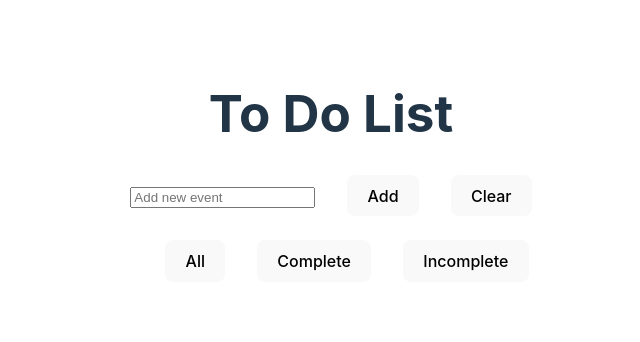
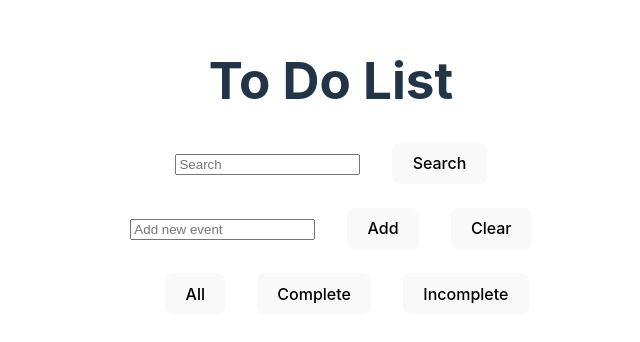
Before and after one commit to TypeErrorEngine2022/Note_FrontEnd, a React (Vite) app: page / in a window 1280 px wide. Shown: the part 234-576 px from the top of the page, without its empty margins (309-949 px from the left). Built offline with nearby package versions, Linux system fonts and the light colour scheme.

Commit message:
implemented search function

```diff
--- a/src/Components/ToDoList.tsx
+++ b/src/Components/ToDoList.tsx
@@ -1,8 +1,9 @@
 import '../ToDoList.css'
-import { useCallback, useState } from 'react'
+import { useState } from 'react'
 import { ToDoItemBox } from './ToDoItemBox';
 import { ToDoForm } from './ToDoForm'
 import { ToDoFilter } from './ToDoFilter';
+import { ToDoSearch } from './ToDoSearch';
 
 export interface ToDoItem{
     id: string,
@@ -19,6 +20,8 @@ export enum Scope {
 export function ToDoList() {
     const [itemArr, setItemArr] = useState<ToDoItem[]>([]);
     const [scope, setScope] = useState<Scope>(Scope.All);
+    const [isSearching, setIsSearching] = useState(false);
+    const [searchTarget, setSearchTarget] = useState<string>('');
 
     function updateItemArr(helper: (prevArr: ToDoItem[]) => ToDoItem[]) {
         setItemArr(helper(itemArr));
@@ -28,25 +31,45 @@ export function ToDoList() {
         setScope(sc);
     }
 
+    function updateIsSearching(helper: () => boolean) {
+      setIsSearching(helper());
+  }
+
+    function updateSarchTarget(helper: () => string) {
+      setSearchTarget(helper());
+    }
+
+    function searchFilter() {
+      if (isSearching) {
+        return itemArr.filter(item => item.content === searchTarget);
+      }
+      else return itemArr;
+    }
+
       // Display mode: return items arr with corresponding status
-    function scopeFilter() {
+    function scopeFilter(filteredItem: ToDoItem[]) {
         switch(scope) {
           case Scope.All:
-              return itemArr;
+              return filteredItem;
           case Scope.Complete:
-              return itemArr.filter(item => item.isCompleted === true);
+              return filteredItem.filter(item => item.isCompleted === true);
           case Scope.Incomplete:
-              return itemArr.filter(item => item.isCompleted === false);
+              return filteredItem.filter(item => item.isCompleted === false);
           default:
-              return itemArr;
+              return filteredItem;
         }
     }
-
-    const scopeFilterMemo = useCallback(scopeFilter, [itemArr, scope])
 
     return (
         <>
           <h1>To Do List</h1>
+
+          <ToDoSearch
+            isSearching={isSearching}
+            updateSarchTarget={updateSarchTarget}
+            updateIsSearching={updateIsSearching}/>
+
+          <br />
 
           <ToDoForm
             updateItemArr={updateItemArr}/>
@@ -57,8 +80,10 @@ export function ToDoList() {
             sc={scope}
             updateScope={updateScope}/>
 
+          {isSearching && <p>Search Result:</p>}
+
           <>
-              {scopeFilterMemo().map(todos =>
+              {scopeFilter(searchFilter()).map(todos =>
                   <ul key ={todos.id}>
                     <ToDoItemBox
                       todo= {todos}
--- /dev/null
+++ b/src/Components/ToDoSearch.tsx
@@ -0,0 +1,48 @@
+import { FormEvent, useRef } from "react"
+
+interface ToDoSearchProps {
+    isSearching: boolean;
+    updateSarchTarget: (helper: () => string) => void;
+    updateIsSearching: (helper: () => boolean) => void
+}
+
+export function ToDoSearch({isSearching, updateSarchTarget, updateIsSearching}: ToDoSearchProps) {
+    const searchRef = useRef<HTMLInputElement>(null);
+
+    function handleSearchSubmit(e: FormEvent<HTMLFormElement>) {
+        e.preventDefault();
+        const target = searchRef.current?.value;
+        if (target) {
+            updateSarchTarget(() => target);
+            updateIsSearching(() => true);
+        }
+    }
+
+    return (
+        <div>
+            <form onSubmit={e => handleSearchSubmit(e)}>
+                <input
+                    type='text'
+                    placeholder="Search"
+                    ref={searchRef}/>
+                {!isSearching &&
+                    <button
+                        className="btn"
+                        type='submit'>
+                        Search
+                    </button>
+                }
+                {isSearching &&
+                    <button
+                        className="btn"
+                        onClick={() => {
+                                updateIsSearching(() => false);
+                                updateSarchTarget(() => '')
+                            }}>
+                        Finish
+                    </button>
+                }
+            </form>
+        </div>
+    )
+}
```
Also changed, not shown: src/Components/ToDoForm.tsx (+4 -3 lines), src/ToDoList.css (line endings or trailing spaces).
